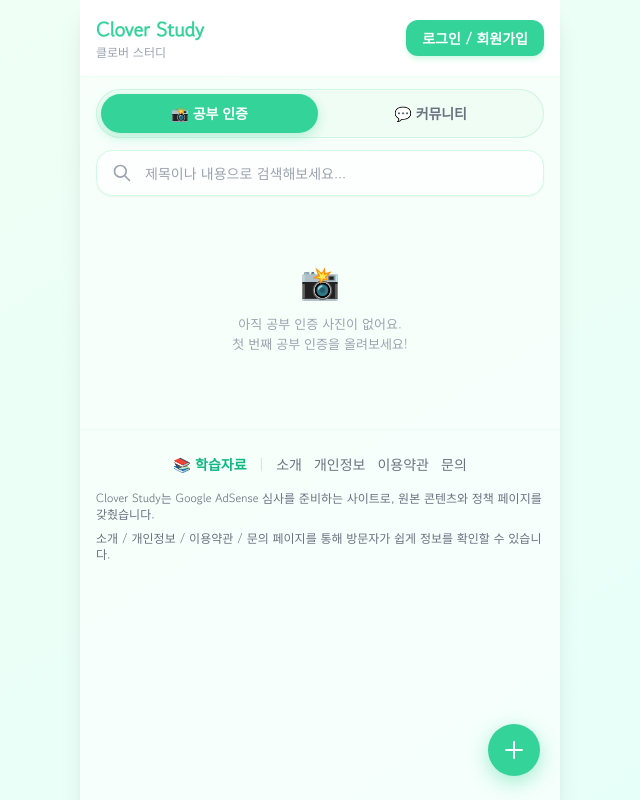
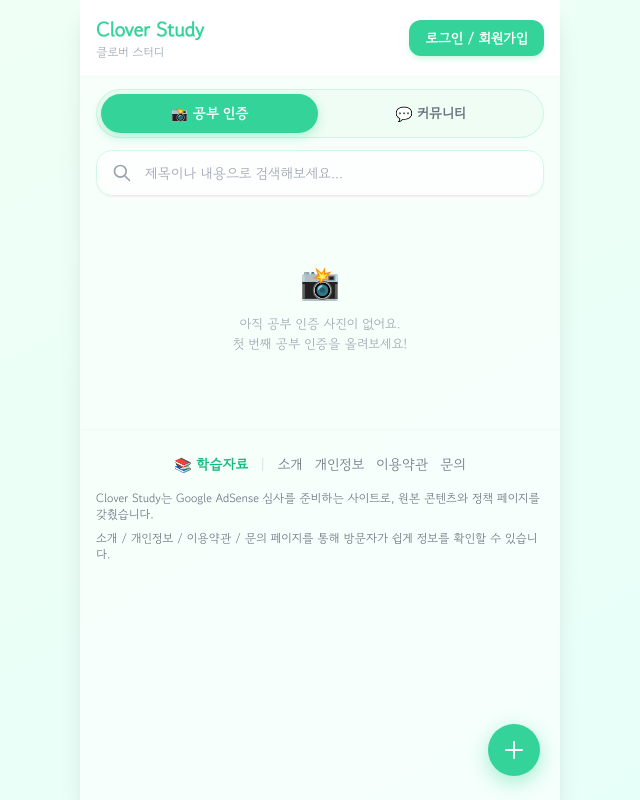
Before and after one commit to Gamepch/Study-Bunny, a Flask app: page / in a window 1280 px wide. Shown: the whole page, without its empty margins (320-960 px from the left). Run offline with Flask 3, Linux system fonts and the light colour scheme; data that the repository does not hold is empty.

Commit message:
폰트 로컬 저장

```diff
--- a/static/css/style.css
+++ b/static/css/style.css
@@ -1,3 +1,12 @@
+/* Self-hosted Gowun Dodum font */
+@font-face {
+    font-family: 'Gowun Dodum';
+    src: url('/static/fonts/GowunDodum.woff2') format('woff2');
+    font-weight: 400;
+    font-style: normal;
+    font-display: swap;
+}
+
 /* 구글 폰트 적용 클래스 (HTML body에 사용) */
 .font-cute {
     font-family: 'Gowun Dodum', sans-serif;
```
Also changed, not shown: static/fonts/GowunDodum.woff2 (added).
